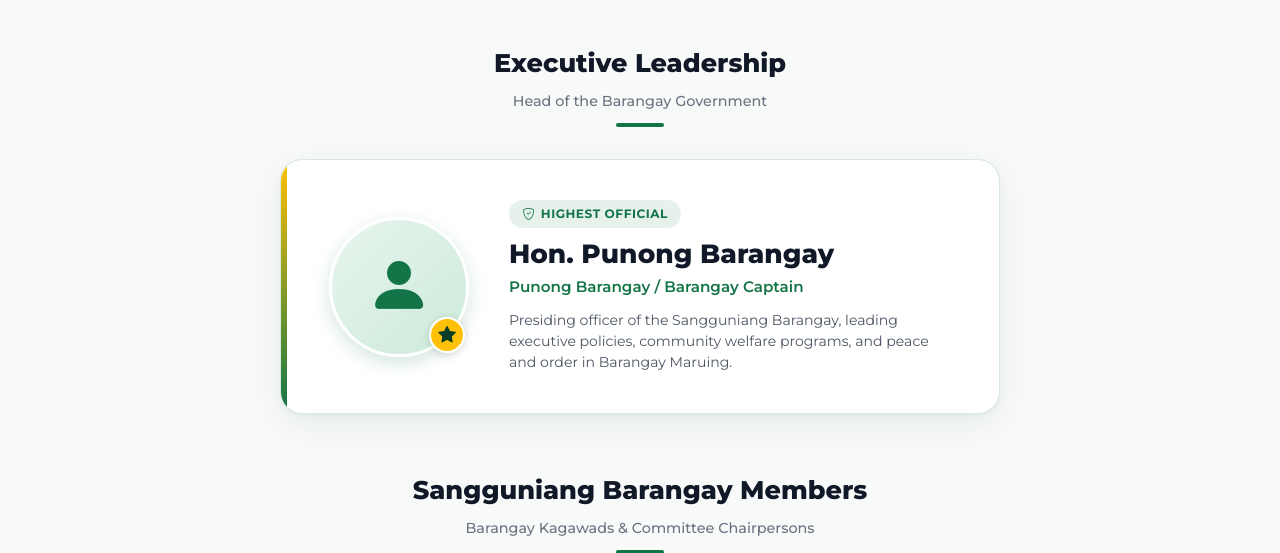
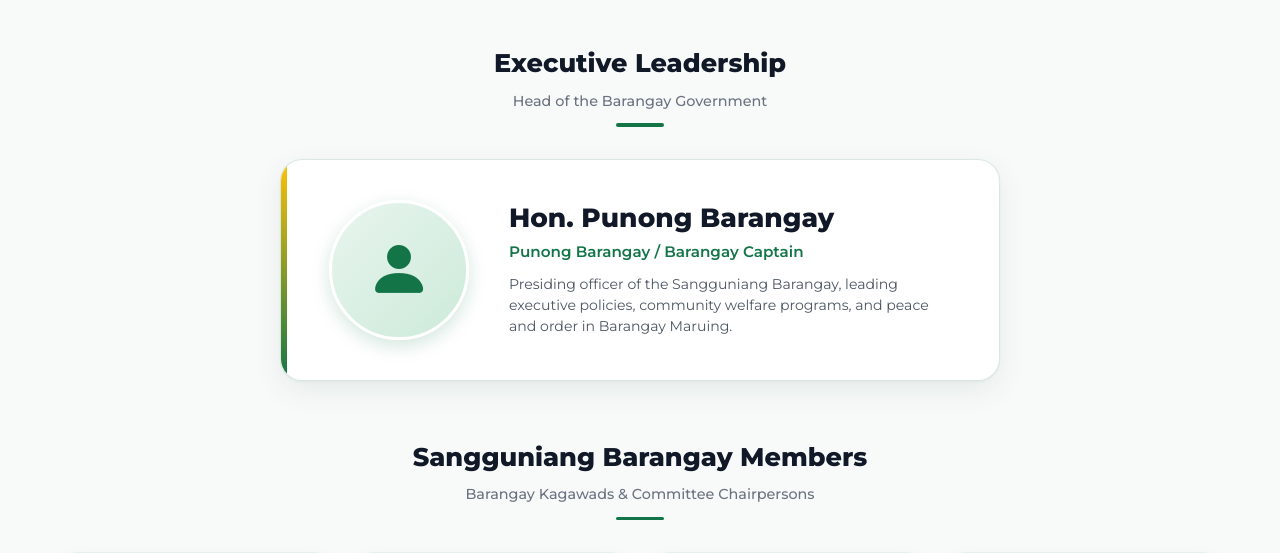
Before and after one commit to Dashersd/Barangay-Maruing, a PHP site: page /officials.php in a window 1280 px wide. Shown: the part 613-1166 px from the top of the page. Run offline with PHP 8.4, Linux system fonts and the light colour scheme.

Commit message:
Remove Highest Official badge and star icon

```diff
--- a/officials.php
+++ b/officials.php
@@ -99,12 +99,8 @@
                             <div class="captain-avatar">
                                 <i class="bi bi-person-fill"></i>
                             </div>
-                            <div class="captain-badge-icon" title="Punong Barangay">
-                                <i class="bi bi-star-fill"></i>
-                            </div>
                         </div>
                         <div class="captain-info-col">
-                            <span class="captain-tag"><i class="bi bi-shield-check"></i> Highest Official</span>
                             <h3 class="captain-name">Hon. Punong Barangay</h3>
                             <div class="captain-role">Punong Barangay / Barangay Captain</div>
                             <p class="captain-desc">Presiding officer of the Sangguniang Barangay, leading executive policies, community welfare programs, and peace and order in Barangay Maruing.</p>
```
